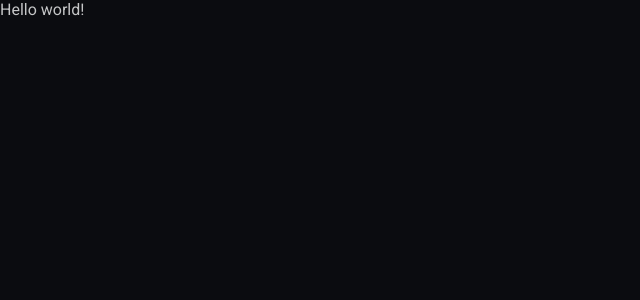
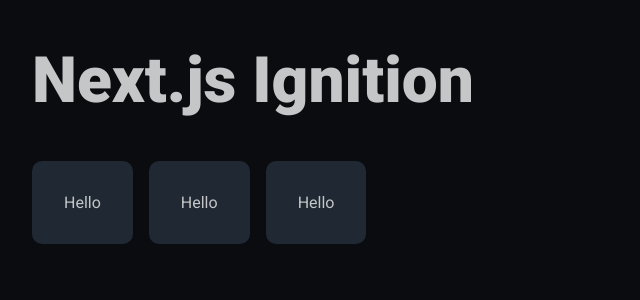
Before and after one commit to tahmarrrr23/nextjs-mokuhan, a Next.js app: page / in a window 1280 px wide. Shown: the top 300 px of the page, without its empty margins (0-640 px from the left). Built offline with nearby package versions, Linux system fonts and the light colour scheme.

Commit message:
feat: add page

```diff
--- a/src/app/page.tsx
+++ b/src/app/page.tsx
@@ -1,7 +1,5 @@
+import { HomePage } from "@/components/page/home-page";
+
 export default function Home() {
-  return (
-    <main>
-      <div>Hello world!</div>
-    </main>
-  );
+  return <HomePage />;
 }
--- /dev/null
+++ b/src/components/page/home-page/home-page.module.css
@@ -0,0 +1,13 @@
+.root {
+  padding: 0 2rem;
+}
+
+.header {
+  font-size: 4rem;
+  font-weight: 900;
+}
+
+.cardList {
+  display: flex;
+  gap: 1rem;
+}
--- /dev/null
+++ b/src/components/page/home-page/home-page.tsx
@@ -0,0 +1,15 @@
+import { Card } from "@/components/ui/card";
+import styles from "./home-page.module.css";
+
+export const HomePage = () => {
+  return (
+    <div className={styles.root}>
+      <h1 className={styles.header}>Next.js Ignition</h1>
+      <div className={styles.cardList}>
+        <Card>Hello</Card>
+        <Card>Hello</Card>
+        <Card>Hello</Card>
+      </div>
+    </div>
+  );
+};
--- /dev/null
+++ b/src/components/page/home-page/index.ts
@@ -0,0 +1 @@
+export * from "./home-page";
--- /dev/null
+++ b/src/components/ui/card/card.module.css
@@ -0,0 +1,5 @@
+.root {
+  padding: 2rem;
+  border-radius: 10px;
+  background-color: #1f2833;
+}
--- /dev/null
+++ b/src/components/ui/card/card.tsx
@@ -0,0 +1,14 @@
+import type { ComponentPropsWithoutRef } from "react";
+import styles from "./card.module.css";
+
+export interface CardProps extends ComponentPropsWithoutRef<"div"> {}
+
+export const Card = (props: CardProps) => {
+  const { className, children, ...rest } = props;
+
+  return (
+    <div className={`${styles.root} ${className}`} {...rest}>
+      {children}
+    </div>
+  );
+};
--- /dev/null
+++ b/src/components/ui/card/index.ts
@@ -0,0 +1 @@
+export * from "./card";
```
